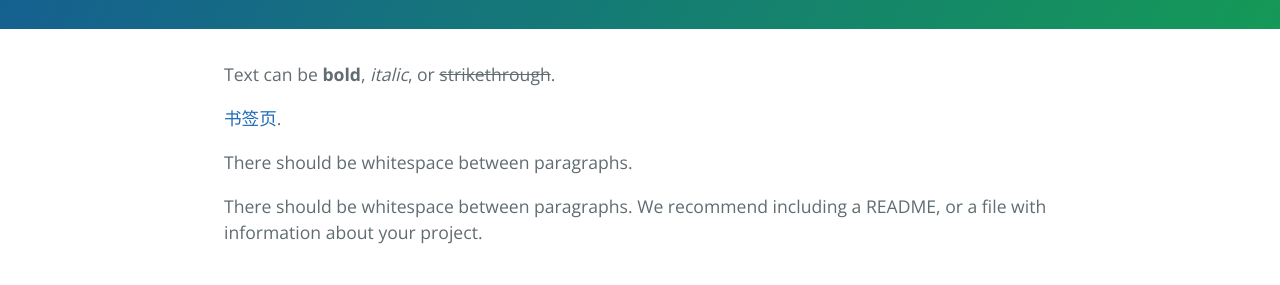
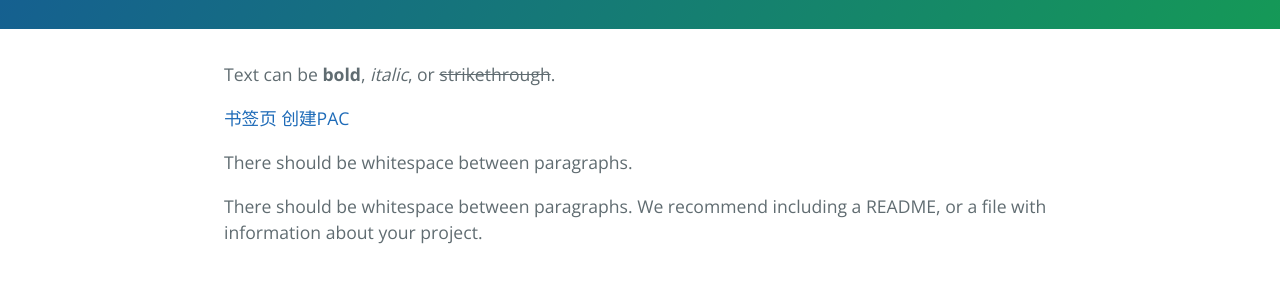
Before and after one commit to 1523090155/blog, a Jekyll site: the page built from index.md, in a window 1280 px wide and 900 px high. Shown: the part 354-639 px from the top of the window. Built offline with Jekyll 4.4.1, drawn with Linux system fonts in a browser that asks for light colours.

Commit message:
Update index.md

```diff
--- a/index.md
+++ b/index.md
@@ -4,7 +4,8 @@ layout: default
 
 Text can be **bold**, _italic_, or ~~strikethrough~~.
 
-[书签页](https://shuqian.111600.xyz/).
+[书签页](https://shuqian.111600.xyz/)
+[创建PAC](https://sspac.111600.xyz/)
 
 There should be whitespace between paragraphs.
 
```
